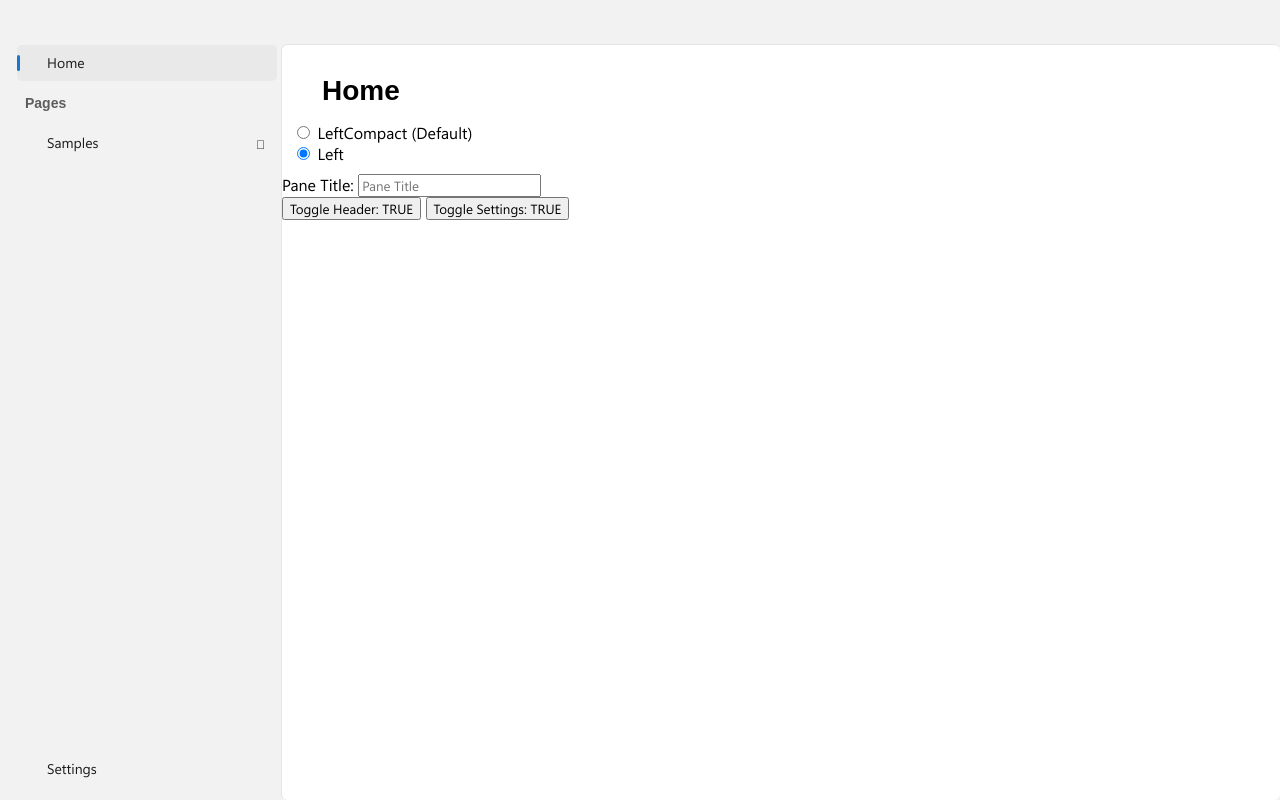
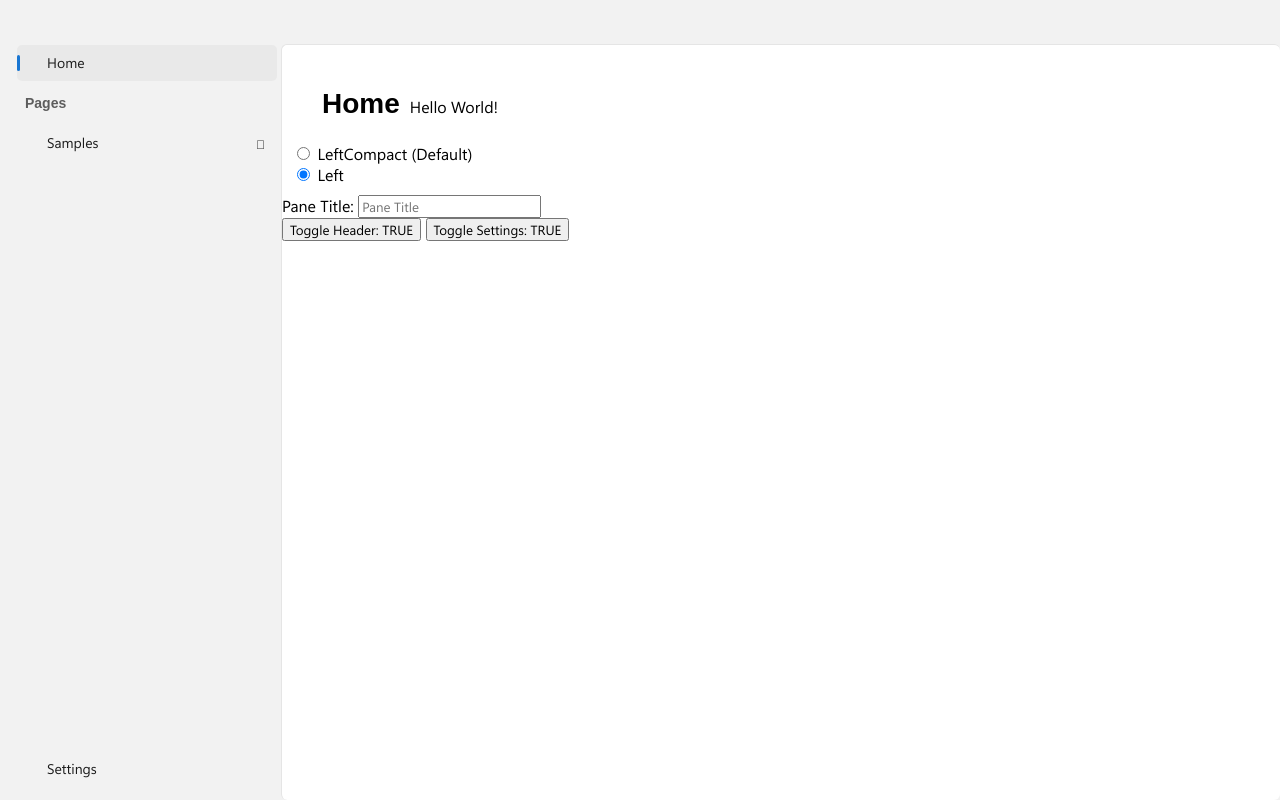
Before and after one commit to sagemodeninja/fluent-navigation-view-component, a plain HTML site: page demo/index.html in a window 1280 px wide. Drawn offline with Linux system fonts and the light colour scheme; a web font is replaced by a local one.

Commit message:
feat: header content
~added support for placing additional contents to the header.
~added fluent-navigation-view-header-content and fluent-navigation-view-content-frame components.

```diff
--- a/demo/index.html
+++ b/demo/index.html
@@ -22,7 +22,11 @@
                 </fluent-navigation-view-item>
             </fluent-navigation-view-menu-items>
 
-            <div slot="content-frame">
+            <fluent-navigation-view-header-content>
+                <p>Hello World!</p>
+            </fluent-navigation-view-header-content>
+
+            <fluent-navigation-view-content-frame>
                 <div style="padding: 10px;">
                     <div>
                         <input type="radio" name="paneDisplayMode" value="leftcompact" id="leftcompact">
@@ -39,7 +43,7 @@
                 </div>
                 <button id="toggle_header">Toggle Header: TRUE</button>
                 <button id="toggle_settings">Toggle Settings: TRUE</button>
-            </div>
+            </fluent-navigation-view-content-frame>
         </fluent-navigation-view>
     </body>
 
--- a/src/fluent-navigation-view.js
+++ b/src/fluent-navigation-view.js
@@ -393,17 +393,31 @@
     }
 
     .content-header {
-        margin-bottom: 10px;
+        display: flex;
+        padding: 0 40px;
         padding-top: 35px;
-        padding-left: 40px;
     }
 
     .content-title {
         font-family: 'Segoe UI Variable Display', sans-serif;
         font-size: 28px;
         font-weight: 600;
-        line-height: 22px;
+        line-height: 48px;
         margin: 0;
+    }
+
+    ::slotted(fluent-navigation-view-header-content) {
+        align-items: center;
+        display: flex;
+        flex-grow: 1;
+        margin-left: 10px;
+    }
+
+    @media only screen and (max-width: 768px) {
+        .content-header {
+            padding: 0 20px;
+            padding-top: 20px;
+        }
     }
     </style>
     <div class='navigation-pane'>
@@ -421,6 +435,7 @@
         <div class='content'>
             <div class='content-header'>
                 <h1 class='content-title'></h1>
+                <slot name='header-content'></slot>
             </div>
             <slot name='content-frame'></slot>
         </div>
@@ -555,7 +570,7 @@
             const alwaysShowHeader = eval(this.getAttribute("always-show-header"));
 
             this.contentTitle.textContent = title;
-            this.contentHeader.style.display = alwaysShowHeader === undefined || alwaysShowHeader ? "block" : "none";
+            this.contentHeader.style.display = alwaysShowHeader === undefined || alwaysShowHeader ? "flex" : "none";
         }
 
         _updatePaneTitle() {
@@ -752,3 +767,47 @@
 
     customElements.define("fluent-navigation-view-item-header", FluentNavigationViewItemHeader);
 })();
+
+(function() {
+    const template = document.createElement("template");
+    template.innerHTML = `
+    <slot></slot>
+    `;
+
+    class FluentNavigationViewHeaderContent extends HTMLElement {
+        constructor() {
+            super();
+
+            this.attachShadow({ mode: "open" });
+            this.shadowRoot.appendChild(template.content.cloneNode(true));
+        }
+
+        connectedCallback() {
+            this.setAttribute("slot", "header-content");
+        }
+    }
+
+    customElements.define("fluent-navigation-view-header-content", FluentNavigationViewHeaderContent);
+})();
+
+(function() {
+    const template = document.createElement("template");
+    template.innerHTML = `
+    <slot></slot>
+    `;
+
+    class FluentNavigationViewContentFrame extends HTMLElement {
+        constructor() {
+            super();
+
+            this.attachShadow({ mode: "open" });
+            this.shadowRoot.appendChild(template.content.cloneNode(true));
+        }
+
+        connectedCallback() {
+            this.setAttribute("slot", "content-frame");
+        }
+    }
+
+    customElements.define("fluent-navigation-view-content-frame", FluentNavigationViewContentFrame);
+})();
```
